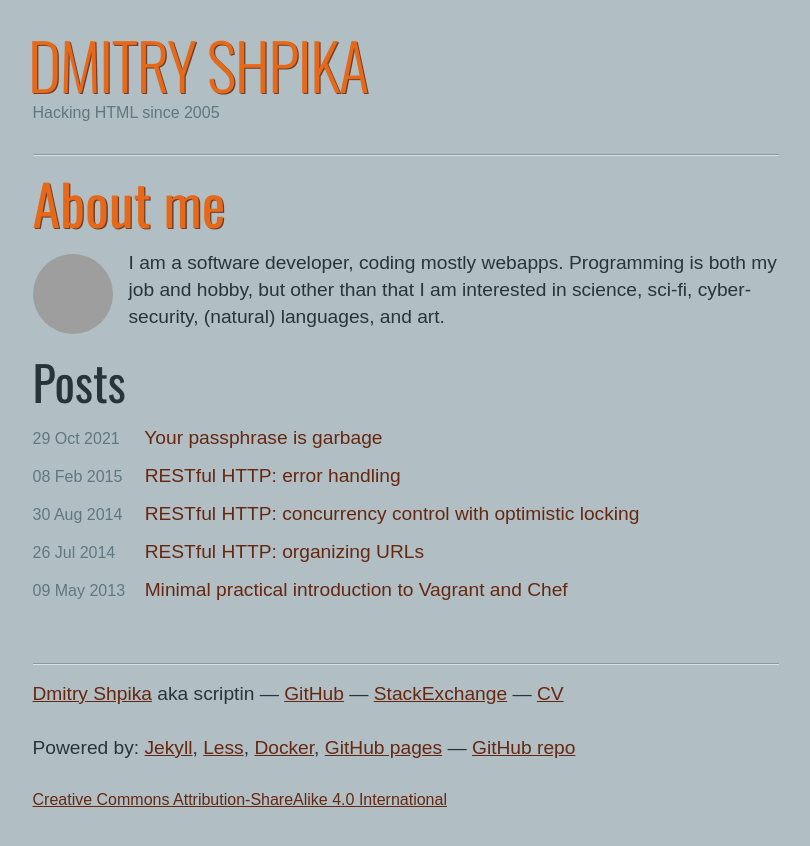
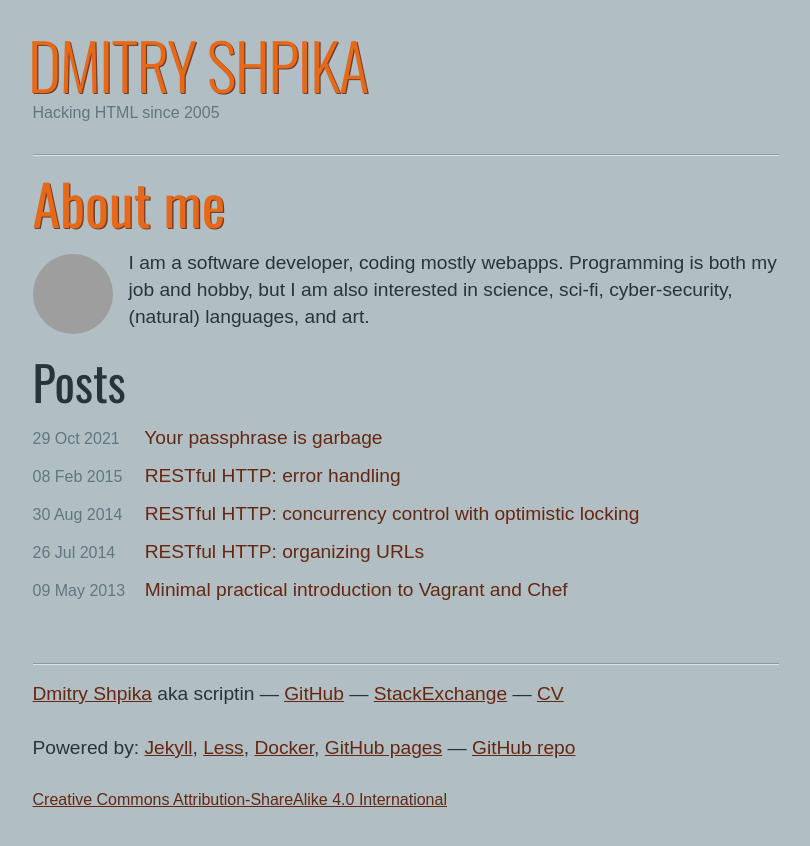
Before and after one commit to scriptin/scriptin.github.io, a Jekyll site: the page built from index.html, in a window 1280 px wide, cut to the strip 0-846 px from the top of the page. Shown: the whole strip, without its empty margins (234-1044 px from the left). Built offline with Jekyll 4.4.1, drawn with Linux system fonts in a browser that asks for light colours; grey boxes are pictures that could not be loaded.

Commit message:
Update intro

```diff
--- a/index.html
+++ b/index.html
@@ -16,9 +16,9 @@ title: Welcome!
             alt="My profile photo"
         >
         I am a software developer, coding mostly webapps.
-        Programming is both my job and hobby, but other than that
-        I am interested in science, sci-fi, cyber-security,
-        (natural) languages, and art.
+        Programming is both my job and hobby,
+        but I am also interested in science, sci-fi,
+        cyber-security, (natural) languages, and art.
     </p>
 </div>
 
```
